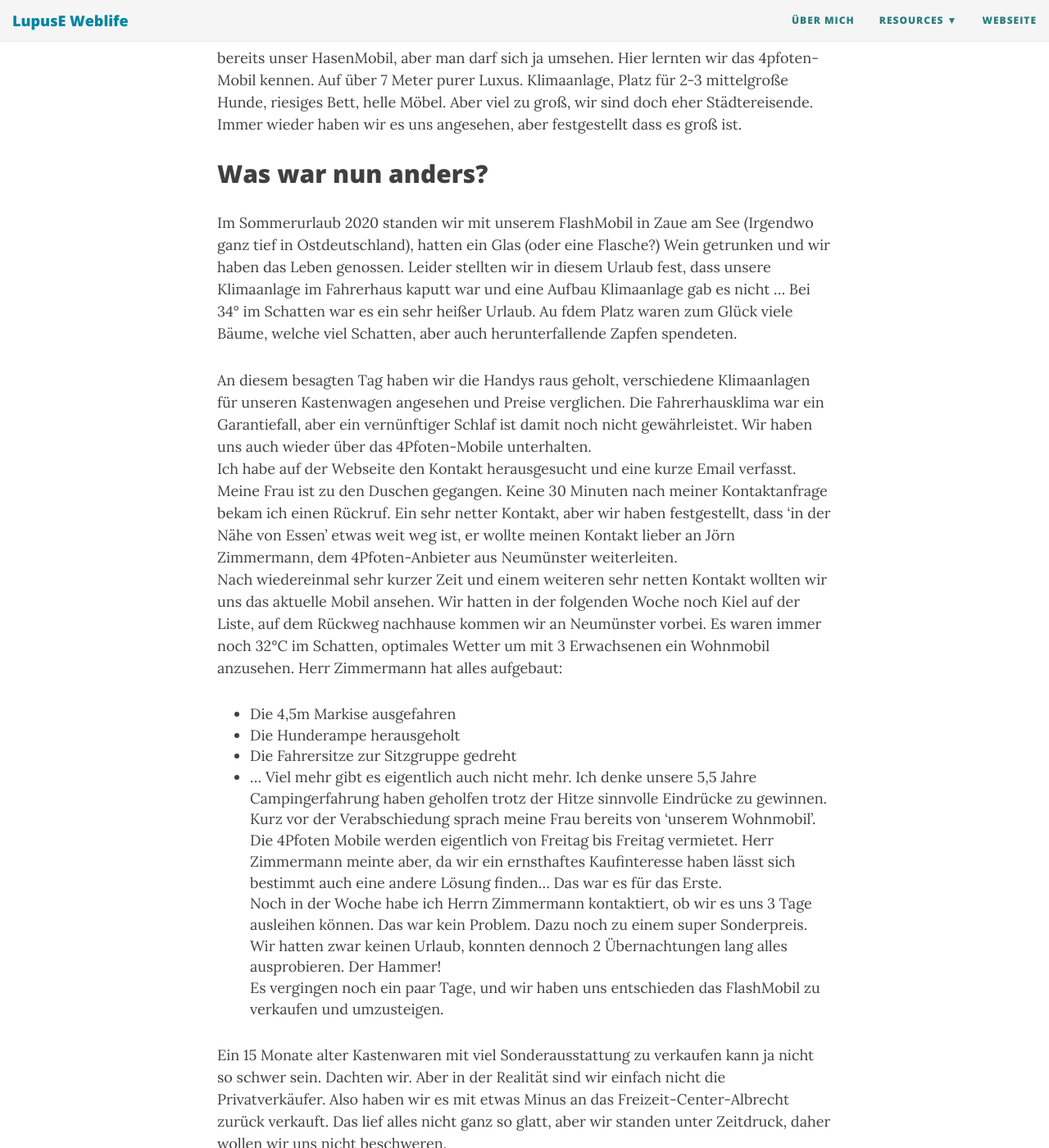
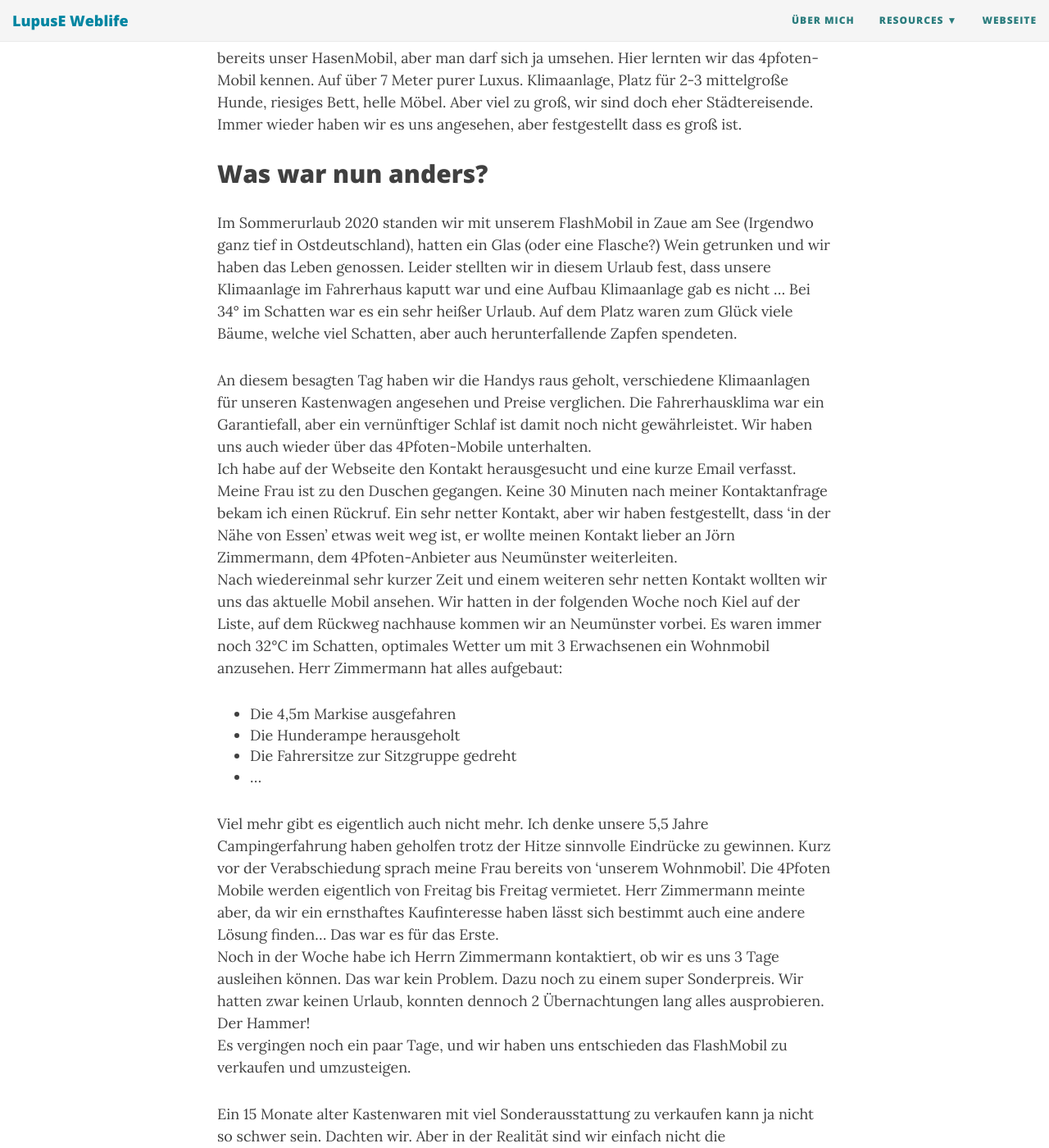
Before and after one commit to LupusE/LupusE.github.io, a Jekyll site: the page built from _posts/2020-10-24-Wohnmobil---Dritter-Akt.md, in a window 1280 px wide and 1400 px high, scrolled down 808 px. Shown: the whole window at 82% size. Built offline with Jekyll 4.4.1, drawn with Linux system fonts in a browser that asks for light colours; nearby versions of some CDN libraries; some of the changed text lies outside the part shown.

Commit message:
buffymobil

```diff
--- a/_posts/2020-10-24-Wohnmobil---Dritter-Akt.md
+++ b/_posts/2020-10-24-Wohnmobil---Dritter-Akt.md
@@ -14,12 +14,12 @@
 Nach 4 Jahren haben wir uns für das FlashMobil entschieden, einen tizianroten **Sunlight Cliff 601 SoMo** Kastenwagen. Mit Doppelstockbett Platz für 4 erwachsene zum Fahren und schlafen. Unterhalb der Betten war Platz für eine geräumige Hundekiste oder auch 2 Stühle liegend. Es war durch die kompakte Bauform einfach sehr viel sparsamer und auch Stadt-tauglich. Wenn wir in München standen ist es aufgrund der sportlichen Farbgebung kaum aufgefallen. Die große Seitentür und die beiden Hacktüren waren großartig und nervig zugleich. Im Sommer super Belüftung, bei Regen immer alles innen und außen nass. 1,5 Jahre haben wir es erprobt.
 
 # Was gibt es neues?
-Ein **4-Pfoten-Mobile** https://www.4pfoten-mobile.de/. Das ist ein spezieller Umbau für Hundebesitzer auf Basis eines Dethleffs Trend T7xxx.
+Ein [**4-Pfoten-Mobile**](https://www.4pfoten-mobile.de/). Das ist ein spezieller Umbau für Hundebesitzer auf Basis eines Dethleffs Trend T7xxx.
 
 Wir waren 2016 auf unserer ersten Wohnmobilmesse in Düsseldorf. Zwar hatten wir bereits unser HasenMobil, aber man darf sich ja umsehen. Hier lernten wir das 4pfoten-Mobil kennen. Auf über 7 Meter purer Luxus. Klimaanlage, Platz für 2-3 mittelgroße Hunde, riesiges Bett, helle Möbel. Aber viel zu groß, wir sind doch eher Städtereisende. Immer wieder haben wir es uns angesehen, aber festgestellt dass es groß ist.
 
 ## Was war nun anders?
-Im Sommerurlaub 2020 standen wir mit unserem FlashMobil in Zaue am See (Irgendwo ganz tief in Ostdeutschland), hatten ein Glas (oder eine Flasche?) Wein getrunken und wir haben das Leben genossen. Leider stellten wir in diesem Urlaub fest, dass unsere Klimaanlage im Fahrerhaus kaputt war und eine Aufbau Klimaanlage gab es nicht ... Bei 34° im Schatten war es ein sehr heißer Urlaub. Au fdem Platz waren zum Glück viele Bäume, welche viel Schatten, aber auch herunterfallende Zapfen spendeten.
+Im Sommerurlaub 2020 standen wir mit unserem FlashMobil in Zaue am See (Irgendwo ganz tief in Ostdeutschland), hatten ein Glas (oder eine Flasche?) Wein getrunken und wir haben das Leben genossen. Leider stellten wir in diesem Urlaub fest, dass unsere Klimaanlage im Fahrerhaus kaputt war und eine Aufbau Klimaanlage gab es nicht ... Bei 34° im Schatten war es ein sehr heißer Urlaub. Auf dem Platz waren zum Glück viele Bäume, welche viel Schatten, aber auch herunterfallende Zapfen spendeten.
 
 An diesem besagten Tag haben wir die Handys raus geholt, verschiedene Klimaanlagen für unseren Kastenwagen angesehen und Preise verglichen. Die Fahrerhausklima war ein Garantiefall, aber ein vernünftiger Schlaf ist damit noch nicht gewährleistet. Wir haben uns auch wieder über das 4Pfoten-Mobile unterhalten.
 Ich habe auf der Webseite den Kontakt herausgesucht und eine kurze Email verfasst. Meine Frau ist zu den Duschen gegangen. Keine 30 Minuten nach meiner Kontaktanfrage bekam ich einen Rückruf. Ein sehr netter Kontakt, aber wir haben festgestellt, dass 'in der Nähe von Essen' etwas weit weg ist, er wollte meinen Kontakt lieber an Jörn Zimmermann, dem 4Pfoten-Anbieter aus Neumünster weiterleiten.
@@ -28,6 +28,7 @@
 - Die Hunderampe herausgeholt
 - Die Fahrersitze zur Sitzgruppe gedreht
 - ...
+
 Viel mehr gibt es eigentlich auch nicht mehr. Ich denke unsere 5,5 Jahre Campingerfahrung haben geholfen trotz der Hitze sinnvolle Eindrücke zu gewinnen. Kurz vor der Verabschiedung sprach meine Frau bereits von 'unserem Wohnmobil'. Die 4Pfoten Mobile werden eigentlich von Freitag bis Freitag vermietet. Herr Zimmermann meinte aber, da wir ein ernsthaftes Kaufinteresse haben lässt sich bestimmt auch eine andere Lösung finden... Das war es für das Erste.
 Noch in der Woche habe ich Herrn Zimmermann kontaktiert, ob wir es uns 3 Tage ausleihen können. Das war kein Problem. Dazu noch zu einem super Sonderpreis. Wir hatten zwar keinen Urlaub, konnten dennoch 2 Übernachtungen lang alles ausprobieren. Der Hammer!
 Es vergingen noch ein paar Tage, und wir haben uns entschieden das FlashMobil zu verkaufen und umzusteigen.
@@ -115,6 +116,6 @@
 Die Abgabe gestaltete sich unkompliziert. Fahrzeug abstellen, Schlüssel und Fahrzeugschein in eine Werkstatttüte, diese mit den wichtigsten Daten beschriften und ab in den Briefkasten. Der klingt sehr tief und hängt an einer Metalltür. Ich hatte ein sehr gutes Gefühl, das es dort sicher steht.
 Am 16.11. vormittags bekam ich den Anruf, das Wohnmobil ist fertig. Also am Abend mit meiner Frau wieder hin und abholen. Als erstes habe ich auf die Truma DuoC gedrückt: Wie ein Weihnachtsbaum. Alles perfekt.
 
-Schnell, unkompliziert, sehr zuverlässig! Warum habe ich von dem Wohnmobil-Zentrum-Bongard (http://w-z-b.de/cms/wb/) nicht schon die letzten 5,5, Jahre gewusst und bin immer nach Winsen gefahren?
+Schnell, unkompliziert, sehr zuverlässig! Warum habe ich von dem [Wohnmobil-Zentrum-Bongard](http://w-z-b.de/cms/wb/) nicht schon die letzten 5,5, Jahre gewusst und bin immer nach Winsen gefahren?
 
 Disclaimer: Ich werde weder von 4Pfoten-Mobile Neumünster, noch vom Wohnmobil-Zentrum-Bongard bezahlt. Ich beschreibe hier nur meine positiven Eindrücke.
```
Also changed, not shown: other parts of _posts/2020-10-24-Wohnmobil---Dritter-Akt.md (+1 -1 lines), 1 other file.
